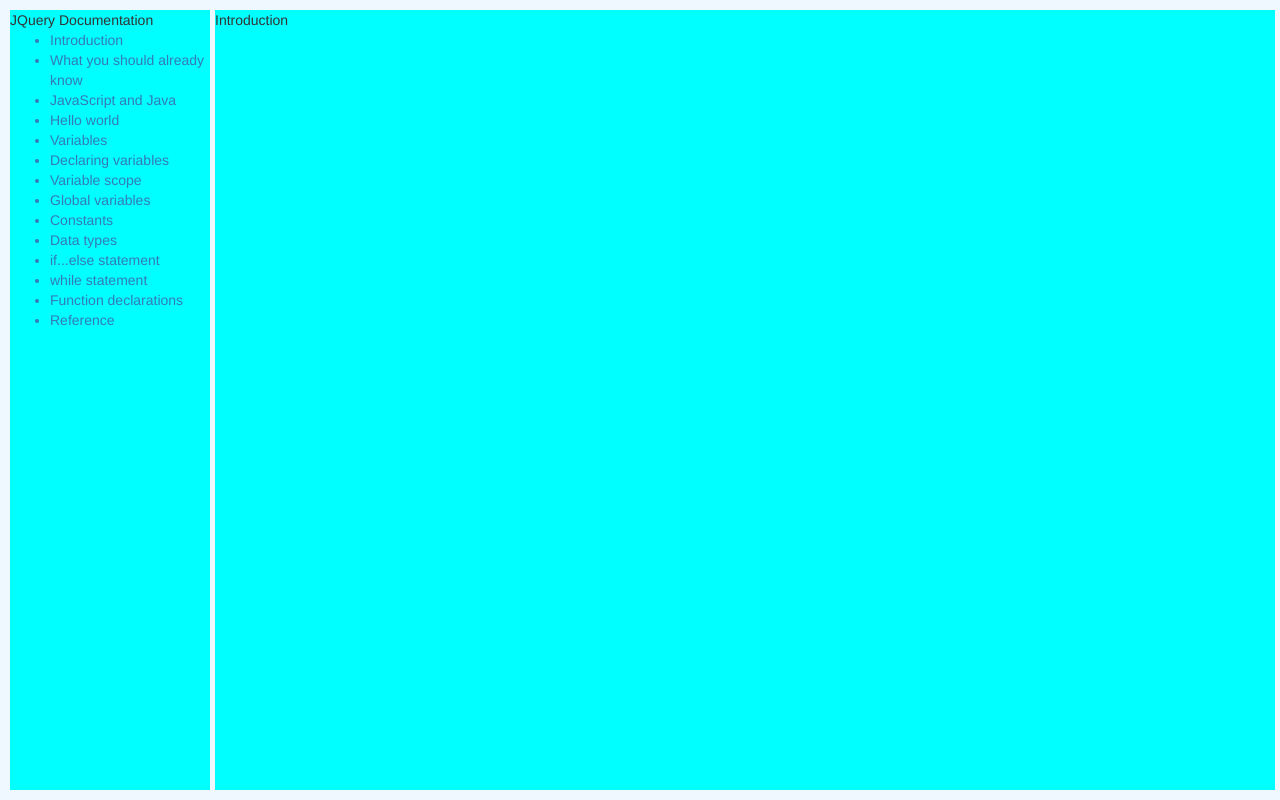
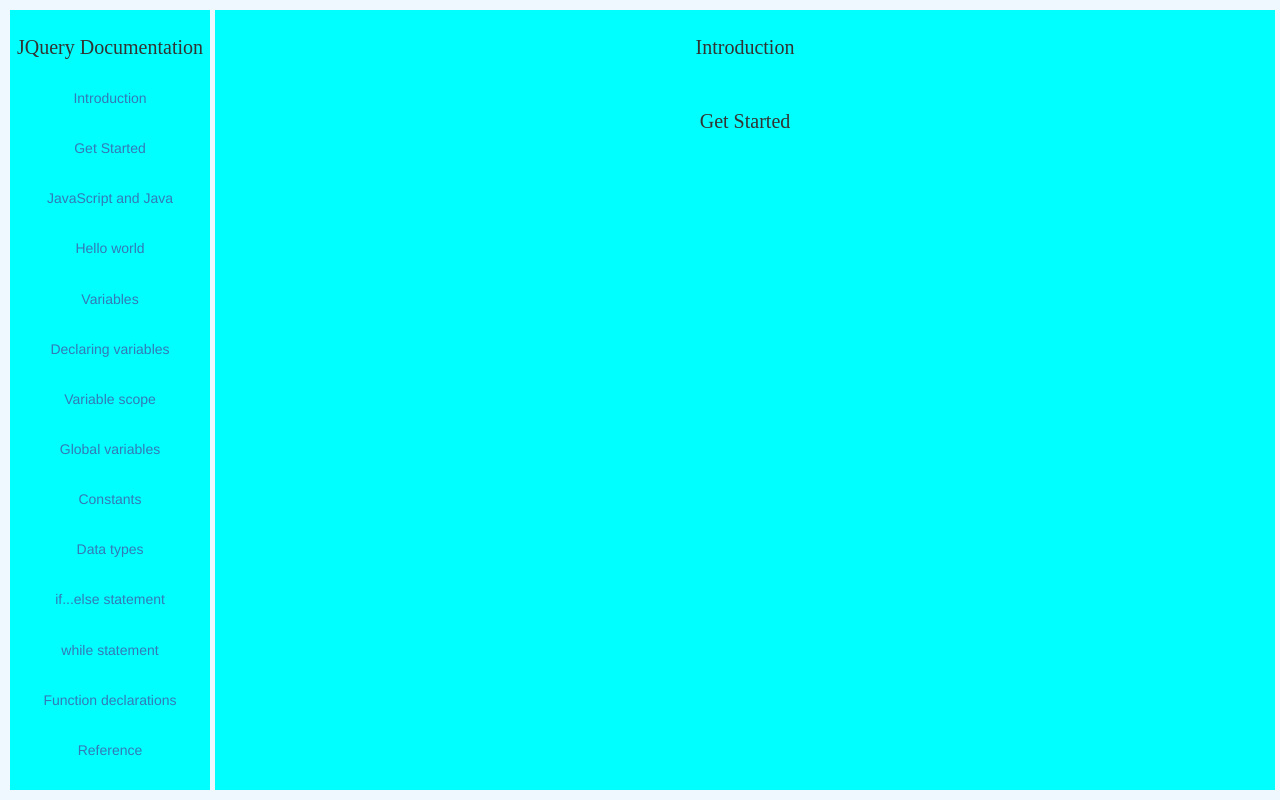
Before and after one commit to porcelainruler/JQuery-Documentation, a plain HTML site: page index.html in a window 1280 px wide. Drawn offline with nearby package versions, Linux system fonts and the light colour scheme.

Commit message:
Add files via upload

```diff
--- a/index.html
+++ b/index.html
@@ -18,7 +18,7 @@
         <header>JQuery Documentation</header>
             <ul>
                 <a class="nav-link" href="#Introduction" rel="internal"><li>Introduction</li></a>
-                <a class="nav-link" href="#What_you_should_already_know" rel="internal"><li>What you should already know</li></a>
+                <a class="nav-link" href="#Get_Started" rel="internal"><li>Get Started</li></a>
                 <a class="nav-link" href="#JavaScript_and_Java" rel="internal"><li>JavaScript and Java</li></a>
                 <a class="nav-link" href="#Hello_world" rel="internal"><li>Hello world</li></a>
                 <a class="nav-link" href="#Variables" rel="internal"><li>Variables</li></a>
@@ -40,6 +40,14 @@
                 <article>
 
                 </article>
+        </section>
+
+        <section class="main-section" id="Get_Started">
+            <header>Get Started</header>
+                <article>
+
+                </article>
+        </section>
     </main>
 
 </body>
--- a/style.css
+++ b/style.css
@@ -13,6 +13,32 @@ body{
     height: 100%;
 }
 
+header{
+    height: 10%;
+    text-align: center;
+    vertical-align: middle;
+    line-height: 74px;
+    font-family: 'Times New Roman', Times, serif;
+    font-size: 20px;
+}
+
+ul {
+    list-style-type: none;
+    padding: 0px;
+    height: 90%;
+}
+
+li{
+    text-align: center;
+    vertical-align: middle;
+    height: calc(100% / 14);
+}
+
+a{
+    height: calc(100% / 16);
+    background-color: yellow;
+}
+
 #navbar{
     display: inline-block;
     width: 200px;
@@ -23,6 +49,8 @@ body{
     left: 10px;
     top: 10px;
     bottom: 10px;
+    text-align: center;
+    vertical-align: middle;
 }
 
 #main-doc{
```
